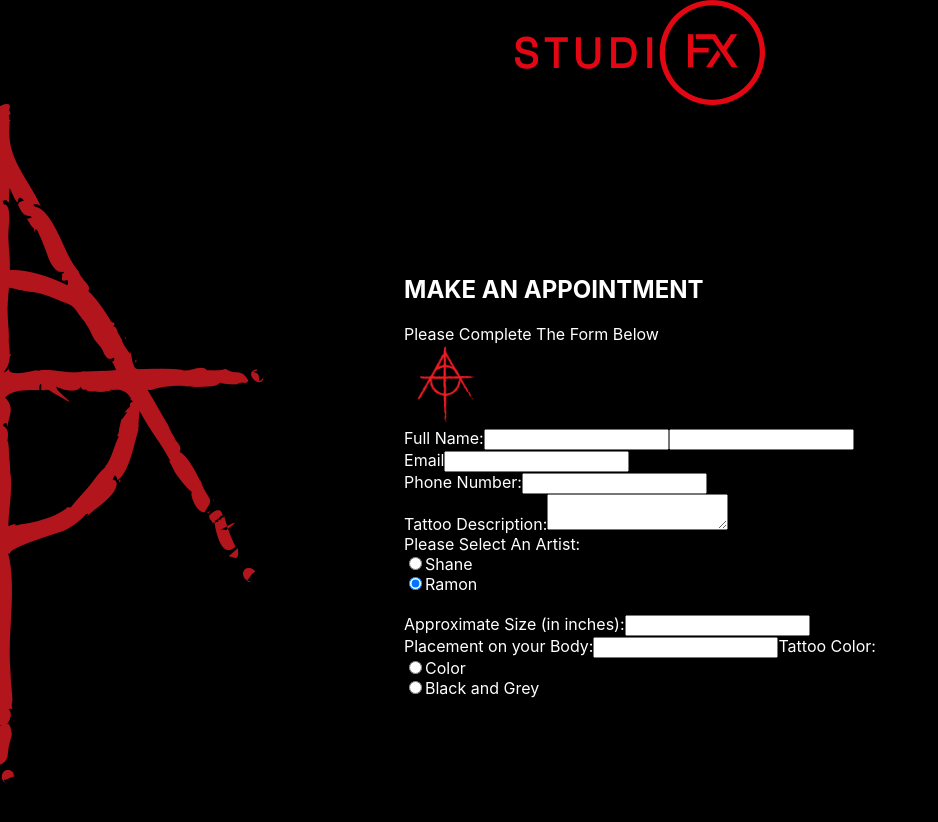
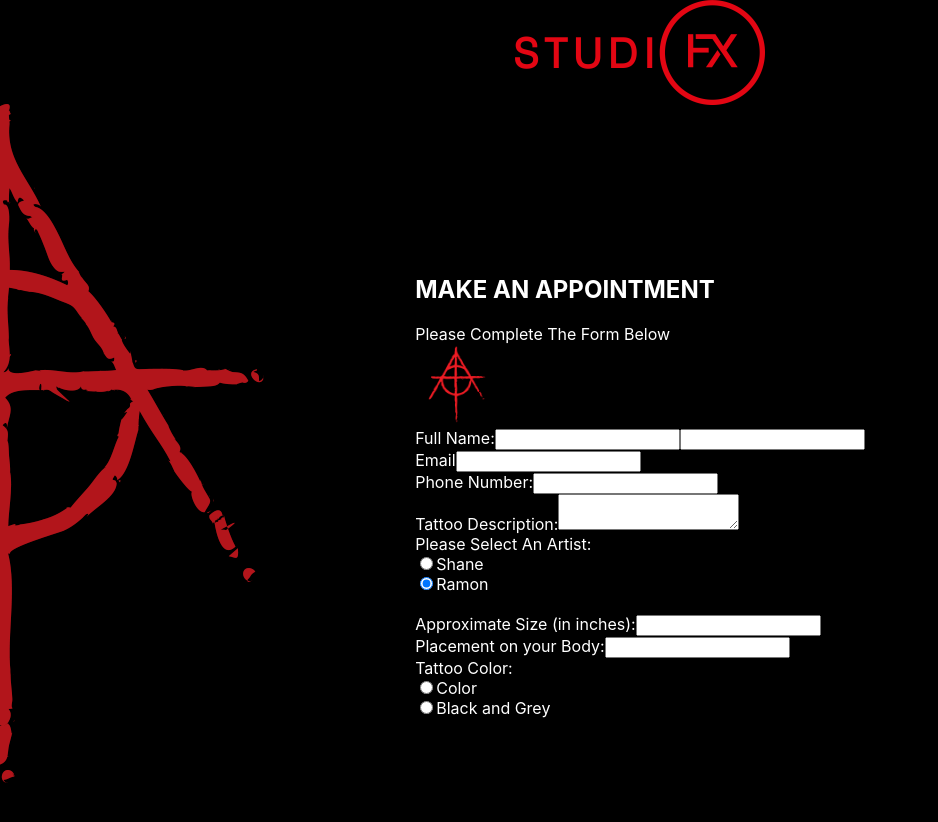
Before and after one commit to ShdowC/StudioFXWebsite, a React (Create React App) app: page /Appointment in a window 1280 px wide. Shown: the top 822 px of the page, without its empty margins (0-938 px from the left). Built offline with nearby package versions, Linux system fonts and the light colour scheme.

Commit message:
Update Appointment.js

```diff
--- a/src/Pages/Artists/Appointment.js
+++ b/src/Pages/Artists/Appointment.js
@@ -50,14 +50,13 @@ export function Appointment(){
                         <label htmlFor="placement">Placement on your Body:
                             <input type="text" name='placement' id='placement'/>
                         </label>
-                        <label htmlFor="color">Tattoo Color:
+                        <br />
+                        <label htmlFor="colorMode">Tattoo Color:
                             <div>
-                                <input type="radio" name="color" id="color" />
-                                <label htmlFor="color">Color</label>
-                            </div>
-                            <div>
-                                <input type="radio" name="black" id="black" />
-                                <label htmlFor="black">Black and Grey</label>
+                                <input type="radio" name="colorMode" id="color" value="color" />
+                                <label for="color">Color</label><br />
+                                <input type="radio" name="colorMode" id="black" value="black" />
+                                <label for="black">Black and Grey</label>
                             </div>
                         </label>
                         </form>
```
